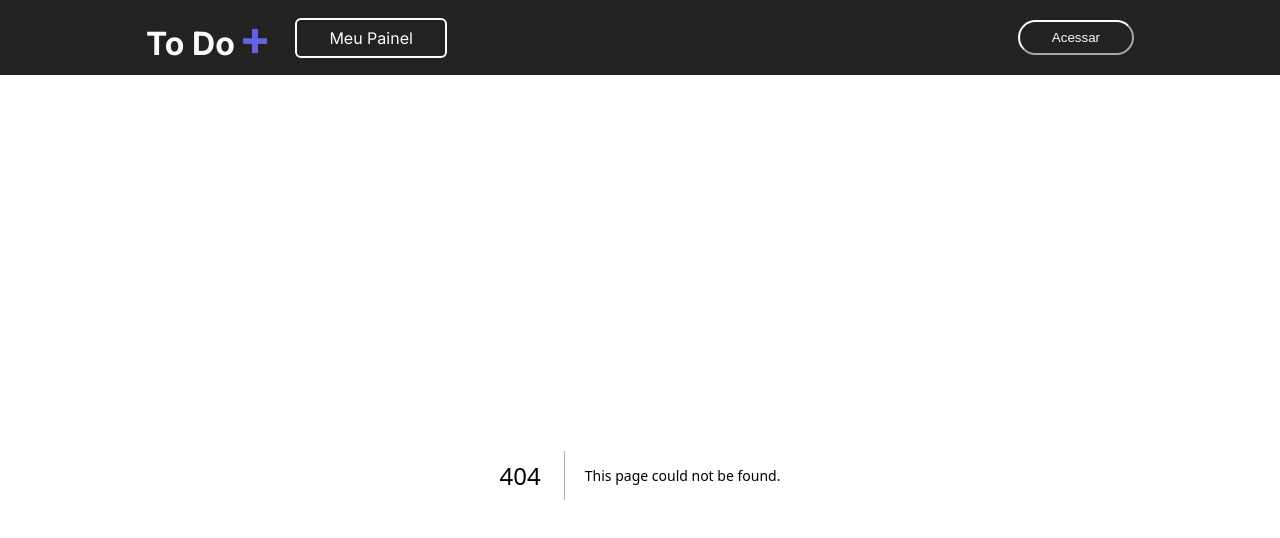
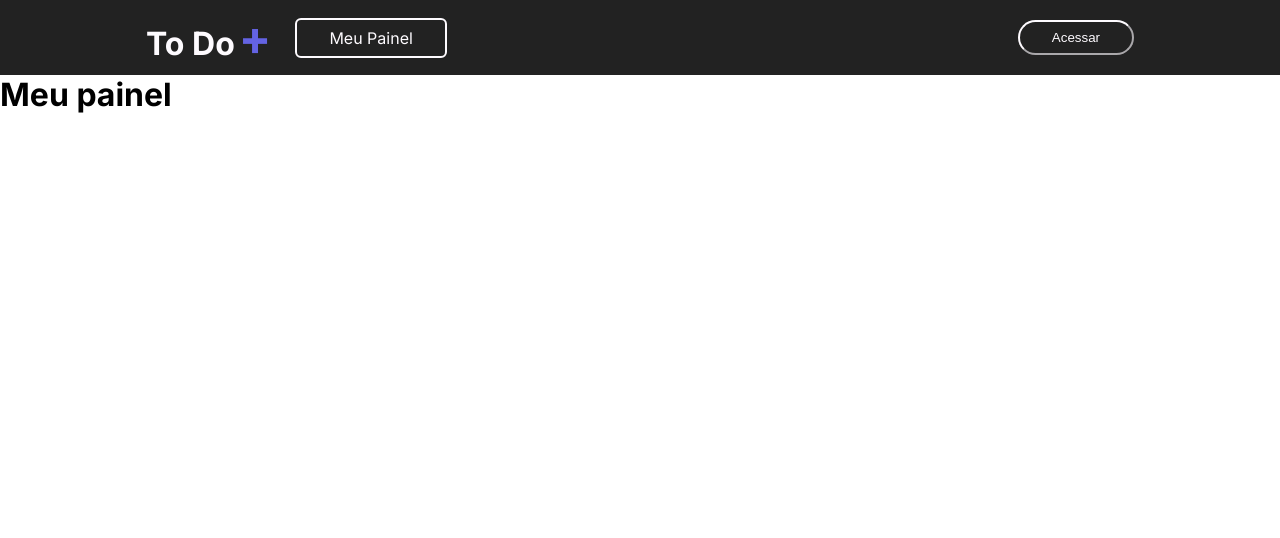
Before and after one commit to LeandroDukievicz/next-todo-list, a Next.js app: page /dashboard in a window 1280 px wide. Before the commit this address had no page. Shown: the top 538 px of the page. Built offline with nearby package versions, Linux system fonts and the light colour scheme.

Commit message:
📦 FEAT: added new page `dashboard`

```diff
--- /dev/null
+++ b/src/app/dashboard/page.tsx
@@ -0,0 +1,18 @@
+
+import styles from "./dashboard.module.css"
+import Head from "next/head"
+
+
+export default function Dashboard(){
+    return(
+
+        <div className={styles.container}>
+            <Head>
+                <title>Painel de Tarefas</title>
+            </Head>
+
+            <h1>Meu painel </h1>
+        </div>
+
+    )
+}
--- a/src/app/layout.tsx
+++ b/src/app/layout.tsx
@@ -2,7 +2,7 @@ import type { Metadata } from "next";
 import { Inter } from "next/font/google";
 import "../../styles/globals.css";
 
-import { Header } from "../components/header"
+import { Header } from "../components/header/page"
 
 const inter = Inter({ subsets: ["latin"] });
 
--- a/src/app/page.tsx
+++ b/src/app/page.tsx
@@ -8,7 +8,7 @@ export default function Home(){
   return(
     <section className={styles.container}>
       <Head>
-        <title>Projeto To Do List - Organizando tarefas de forma fácil
+        <title>To Do List
         </title>
       </Head>
 
--- a/src/components/header/index.tsx
+++ b/src/components/header/page.tsx
@@ -13,8 +13,7 @@ export function Header(){
                         </h1>
                     </Link>
 
-                    <Link className={styles.myPanel}
-                                    href="/dashboard">
+                    <Link className={styles.myPanel} href="/dashboard">
                                     Meu Painel
                     </Link>
 
```
Also changed, not shown: src/app/dashboard/dashboard.module.css (added).
